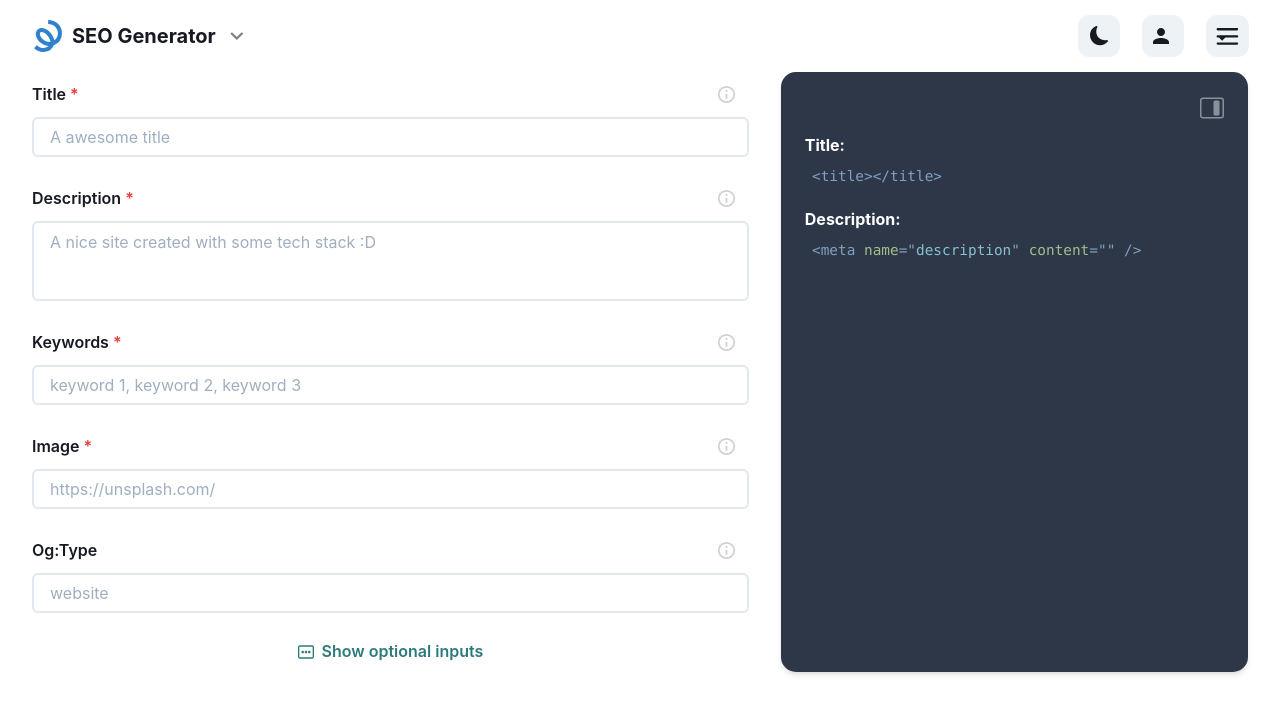
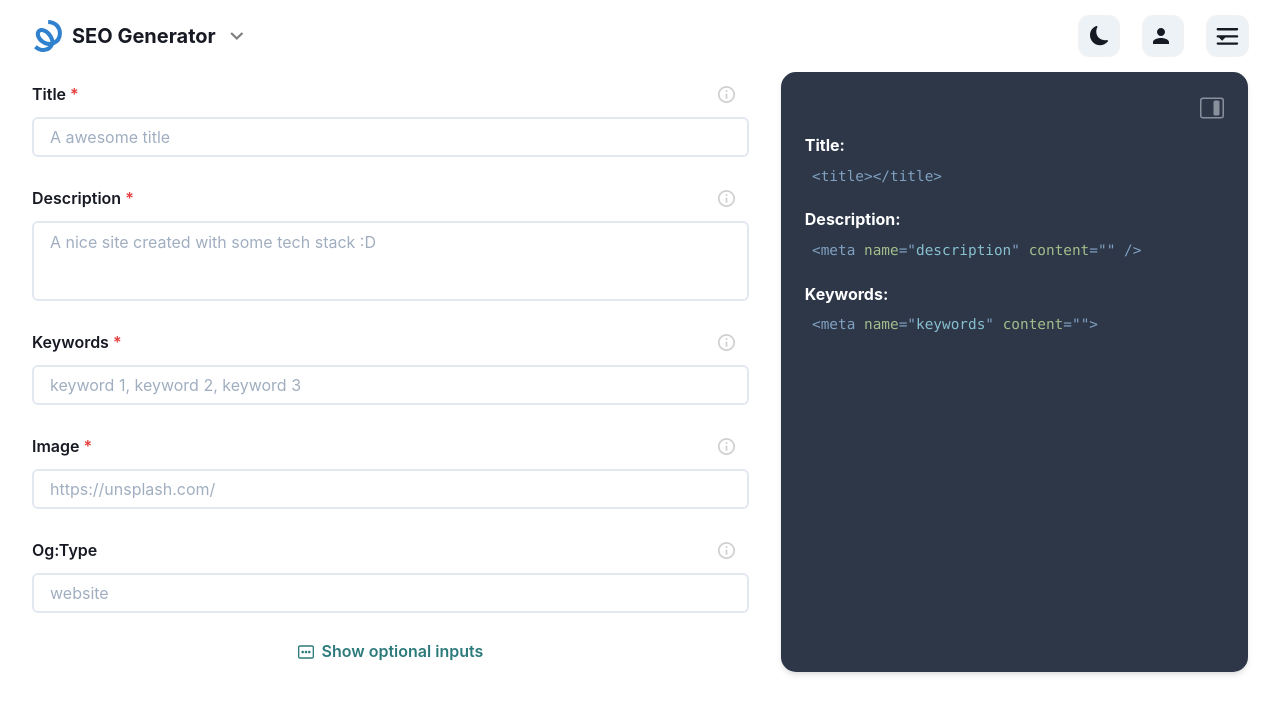
Before and after one commit to mrLuisFer/seo-generator, a Next.js app: page / in a window 1280 px wide. Shown: the top 714 px of the page. Built offline with nearby package versions, Linux system fonts and the light colour scheme.

Commit message:
create component for keywords metatag

```diff
--- /dev/null
+++ b/components/home/RightSidebar/MetaTags/KeywordsTag.tsx
@@ -0,0 +1,15 @@
+import CommonTittle from '../CommonTittle'
+import Highlight from '../Highlight'
+
+export default function KeywordsTag({ tagValue }: { tagValue: string }) {
+  const keywordsArr: string[] = tagValue.split(' ')
+  const keywords: string = keywordsArr.join(', ')
+  const keywordsTag: string = `<meta name="keywords" content="${keywords}">`
+
+  return (
+    <>
+      <CommonTittle>Keywords:</CommonTittle>
+      <Highlight>{keywordsTag}</Highlight>
+    </>
+  )
+}
--- a/components/home/RightSidebar/index.tsx
+++ b/components/home/RightSidebar/index.tsx
@@ -1,9 +1,10 @@
 import { Box } from '@chakra-ui/react'
 import { gray } from 'lib/chakraColors'
 import type { IRightSideProps } from '../homeTypes'
+import HidesidebarBtn from './HidesidebarBtn'
 import TitleTag from './MetaTags/TitleTag'
 import DescriptionTag from './MetaTags/DescriptionTag'
-import HidesidebarBtn from './HidesidebarBtn'
+import KeywordsTag from './MetaTags/KeywordsTag'
 
 export default function RightSidebar({
   optionalInputValues,
@@ -32,6 +33,7 @@ export default function RightSidebar({
       <HidesidebarBtn />
       <TitleTag tagValue={requiredInputValues.titleInput} />
       <DescriptionTag tagValue={requiredInputValues.descriptionTextarea} />
+      <KeywordsTag tagValue={requiredInputValues.keywordsInput} />
     </Box>
   )
 }
```
